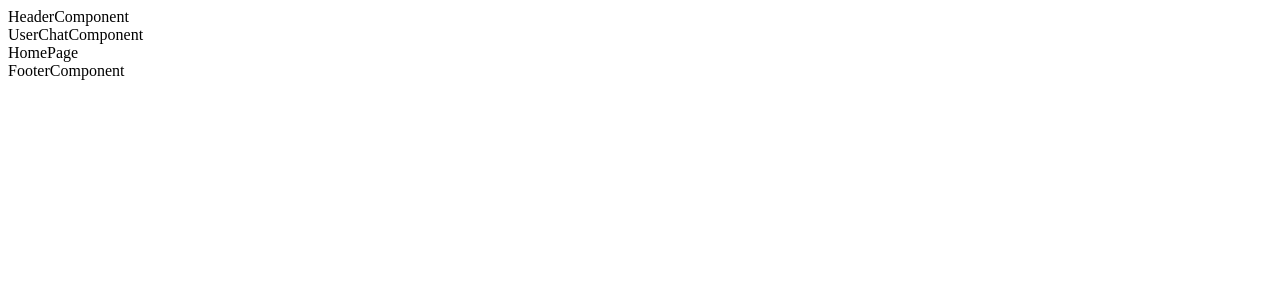
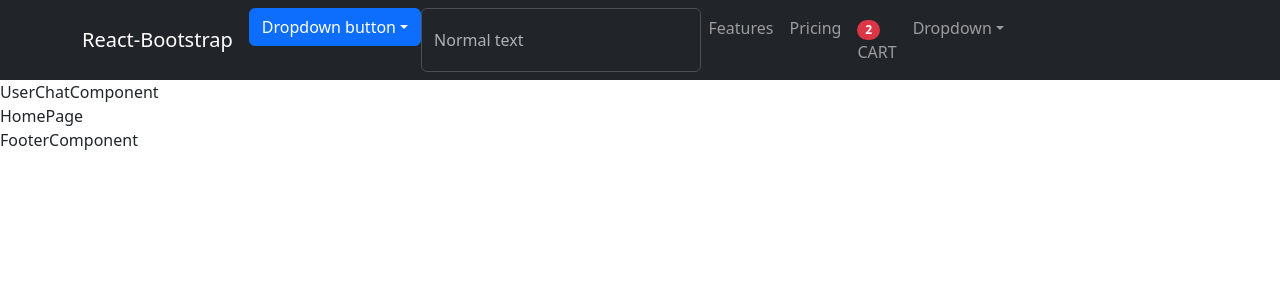
Before and after one commit to Jesicaahr/client-shop, a React (Create React App) app: page / in a window 1280 px wide. Shown: the top 300 px of the page. Built offline with nearby package versions, Linux system fonts and the light colour scheme.

Commit message:
add header component

```diff
--- a/package.json
+++ b/package.json
@@ -6,7 +6,9 @@
     "@testing-library/jest-dom": "^5.16.5",
     "@testing-library/react": "^13.4.0",
     "@testing-library/user-event": "^13.5.0",
+    "bootstrap": "^5.3.1",
     "react": "^18.2.0",
+    "react-bootstrap": "^2.8.0",
     "react-dom": "^18.2.0",
     "react-router-dom": "^6.14.1",
     "react-scripts": "5.0.1",
--- a/src/components/HeaderComponent.jsx
+++ b/src/components/HeaderComponent.jsx
@@ -1,7 +1,53 @@
 import React from 'react';
+import {
+  Container,
+  Nav,
+  Navbar,
+  NavDropdown,
+  Badge,
+  Form,
+  DropdownButton,
+  Dropdown,
+} from 'react-bootstrap';
 
 const HeaderComponent = () => {
-  return <div>HeaderComponent</div>;
+  return (
+    <Navbar collapseOnSelect expand='lg' bg='dark' data-bs-theme='dark'>
+      <Container>
+        <Navbar.Brand href='#home'>React-Bootstrap</Navbar.Brand>
+        <Navbar.Toggle aria-controls='responsive-navbar-nav' />
+        <Navbar.Collapse id='responsive-navbar-nav'>
+          <Nav className='me-auto'>
+            <DropdownButton id='dropdown-basic-button' title='Dropdown button'>
+              <Dropdown.Item href='#/action-1'>Action</Dropdown.Item>
+              <Dropdown.Item href='#/action-2'>Another action</Dropdown.Item>
+              <Dropdown.Item href='#/action-3'>Something else</Dropdown.Item>
+            </DropdownButton>
+            <Form.Control type='text' placeholder='Normal text' />
+            <Nav.Link href='#features'>Features</Nav.Link>
+            <Nav.Link href='#pricing'>Pricing</Nav.Link>
+            <Nav.Link href='#pricing'>
+              <Badge pill bg='danger'>
+                2
+              </Badge>
+              CART
+            </Nav.Link>
+            <NavDropdown title='Dropdown' id='collasible-nav-dropdown'>
+              <NavDropdown.Item href='#action/3.1'>Action</NavDropdown.Item>
+              <NavDropdown.Item href='#action/3.2'>
+                Another action
+              </NavDropdown.Item>
+              <NavDropdown.Item href='#action/3.3'>Something</NavDropdown.Item>
+              <NavDropdown.Divider />
+              <NavDropdown.Item href='#action/3.4'>
+                Separated link
+              </NavDropdown.Item>
+            </NavDropdown>
+          </Nav>
+        </Navbar.Collapse>
+      </Container>
+    </Navbar>
+  );
 };
 
 export default HeaderComponent;
--- a/src/index.js
+++ b/src/index.js
@@ -1,5 +1,6 @@
 import React from 'react';
 import ReactDOM from 'react-dom/client';
+import 'bootstrap/dist/css/bootstrap.min.css';
 import './index.css';
 import App from './App';
 import reportWebVitals from './reportWebVitals';
```
Also changed, not shown: 1 other file (tests, documents, lock files or other folders).
